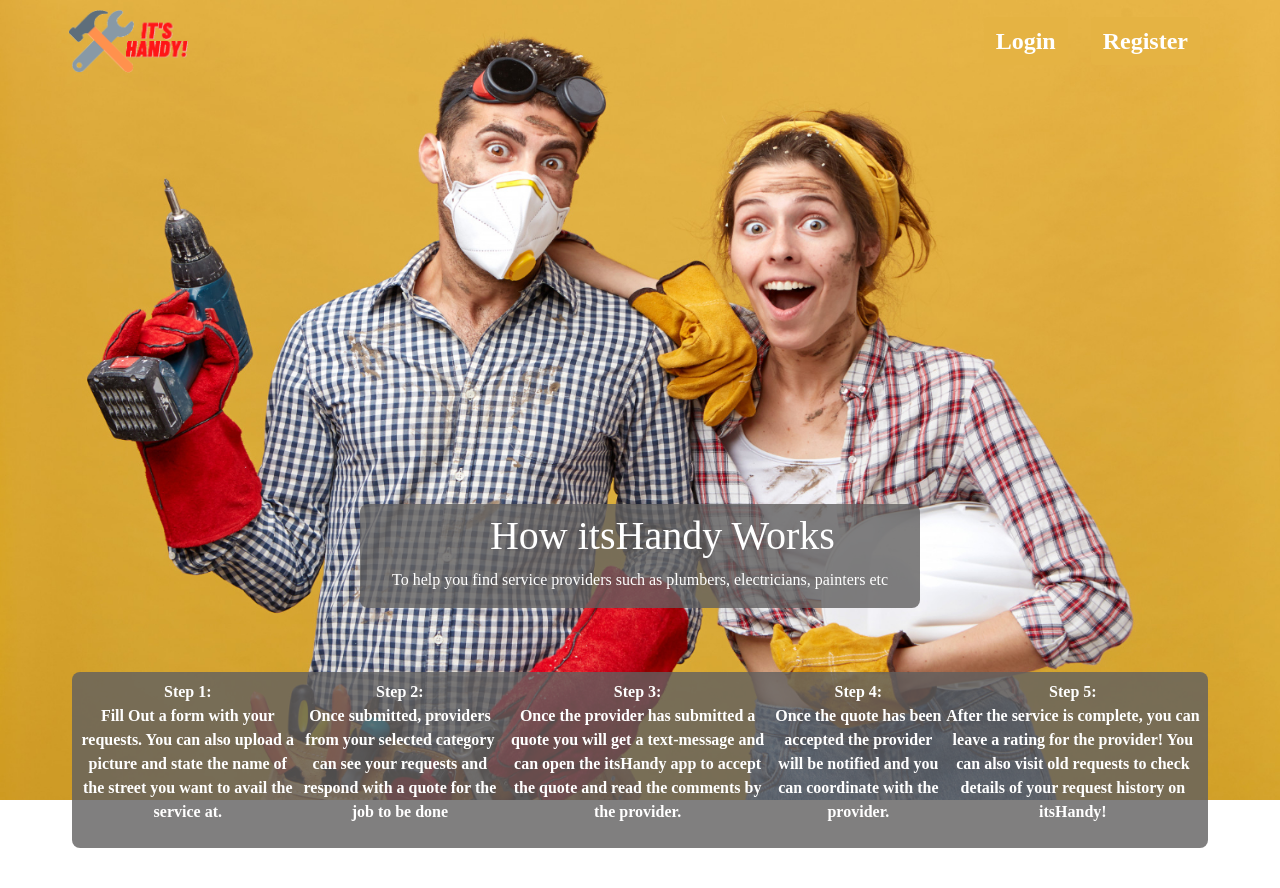
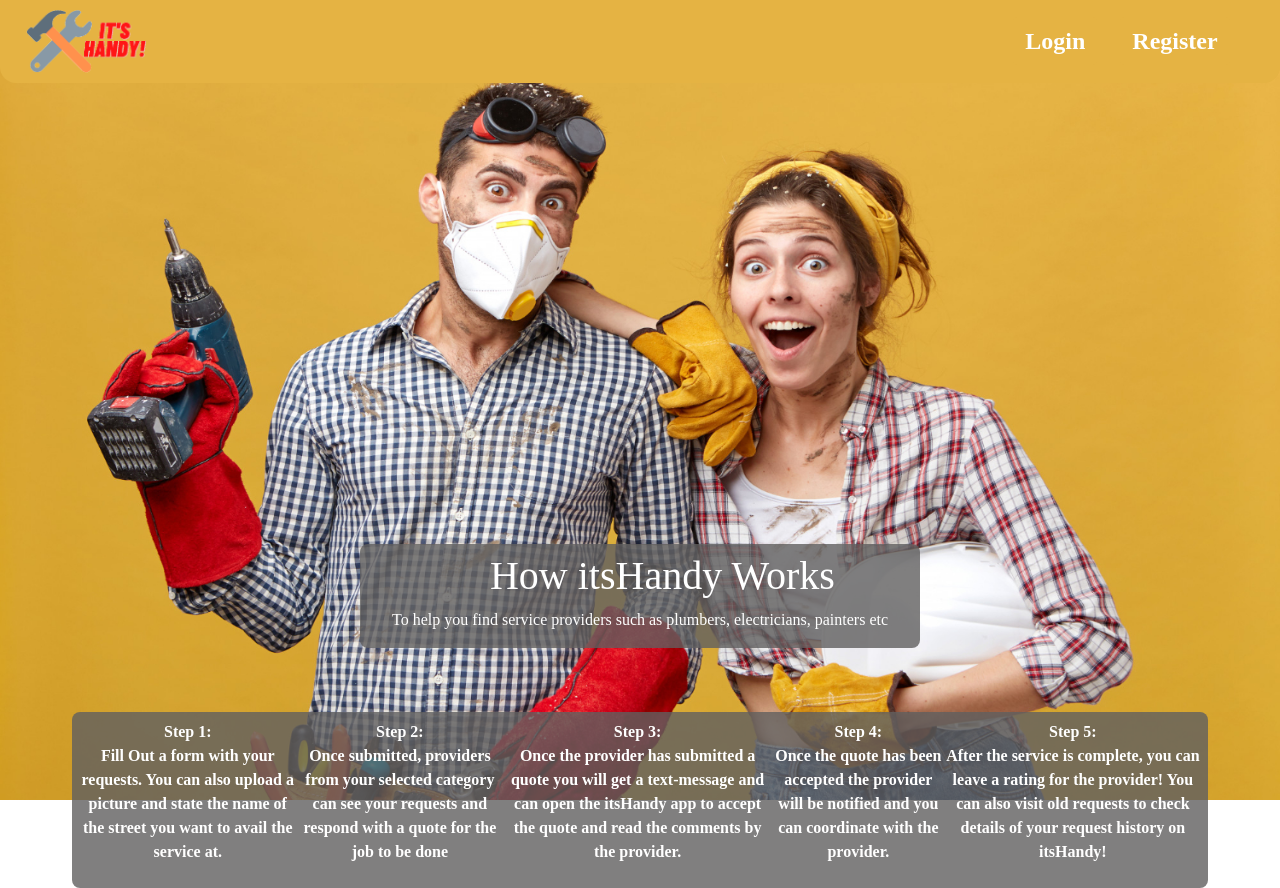
Before and after one commit to shree-yadam/ItsHandy, a React (Create React App) app in the folder client/: page / in a window 1280 px wide. Before the commit the page ends 848 px from the top, so only its background shows below. Built offline with nearby package versions, Linux system fonts and the light colour scheme; no server answers; a web font is replaced by a local one.

Commit message:
navbar and homepage styling

```diff
--- a/client/src/Components/NavBar.jsx
+++ b/client/src/Components/NavBar.jsx
@@ -84,7 +84,7 @@ export default function NavBar({ currentUser, setCurrentUser }) {
             </Button>
 
             <h3>
-              {currentUser.first_name} {currentUser.last_name}
+              <i>{currentUser.first_name} {currentUser.last_name}</i>
             </h3>
           </div>
         </div>
--- a/client/src/Components/NavBar.scss
+++ b/client/src/Components/NavBar.scss
@@ -1,5 +1,5 @@
 nav.navbar-menu {
-  width: 90%;
+  width:100%;
   background-color: transparent;
   display: flex;
   color: white;
@@ -9,6 +9,12 @@ nav.navbar-menu {
   z-index: 9;
   justify-content: space-between;
   align-items: center;
+  background-color:#e5b343;
+  padding-right:3vw;
+  padding-left:2vw;
+  border-bottom-right-radius: 2vh;
+  border-bottom-left-radius: 2vh;
+
 }
 
 
--- a/client/src/Components/home.scss
+++ b/client/src/Components/home.scss
@@ -1,6 +1,6 @@
 .main-container {
   display: flex;
-  margin-top: 0vh;
+  margin-top: 5vh;
   align-content: space-around;
   flex-direction: row;
   flex-wrap: wrap;
@@ -10,7 +10,7 @@
   background-image: url(../images/background-image.jpeg);
   background-repeat: no-repeat;
   background-size: 100vw 100vh;
-  height:100vh
+  height: 95vh;
 }
 
 .home-container {
```
